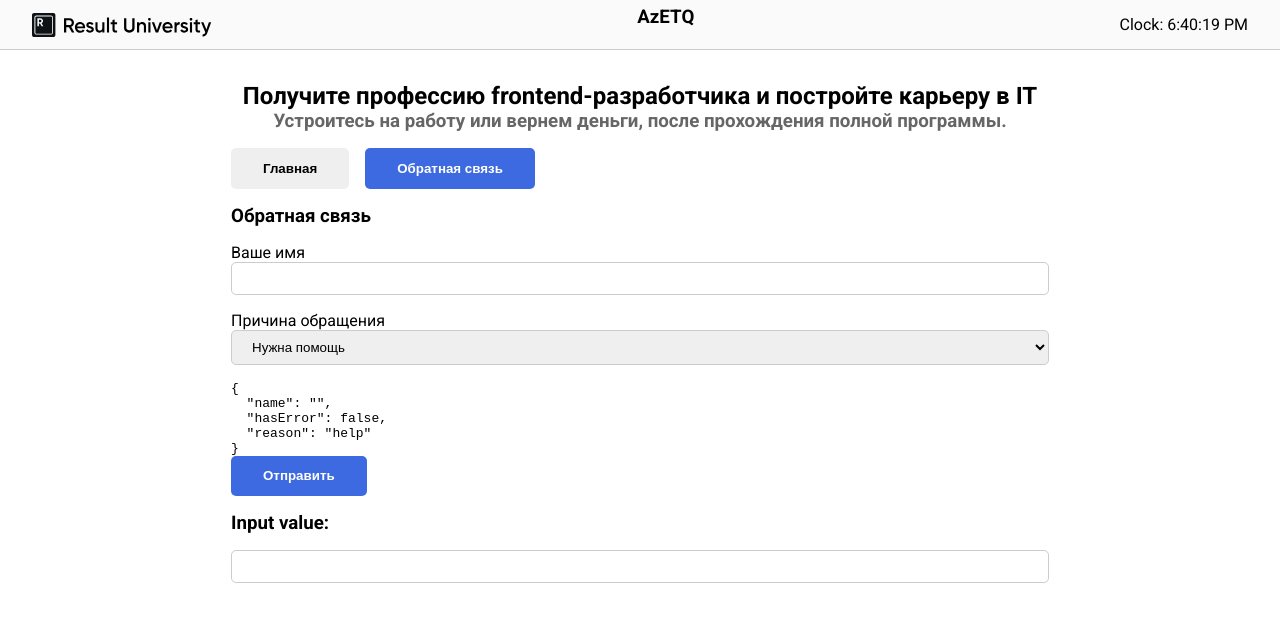
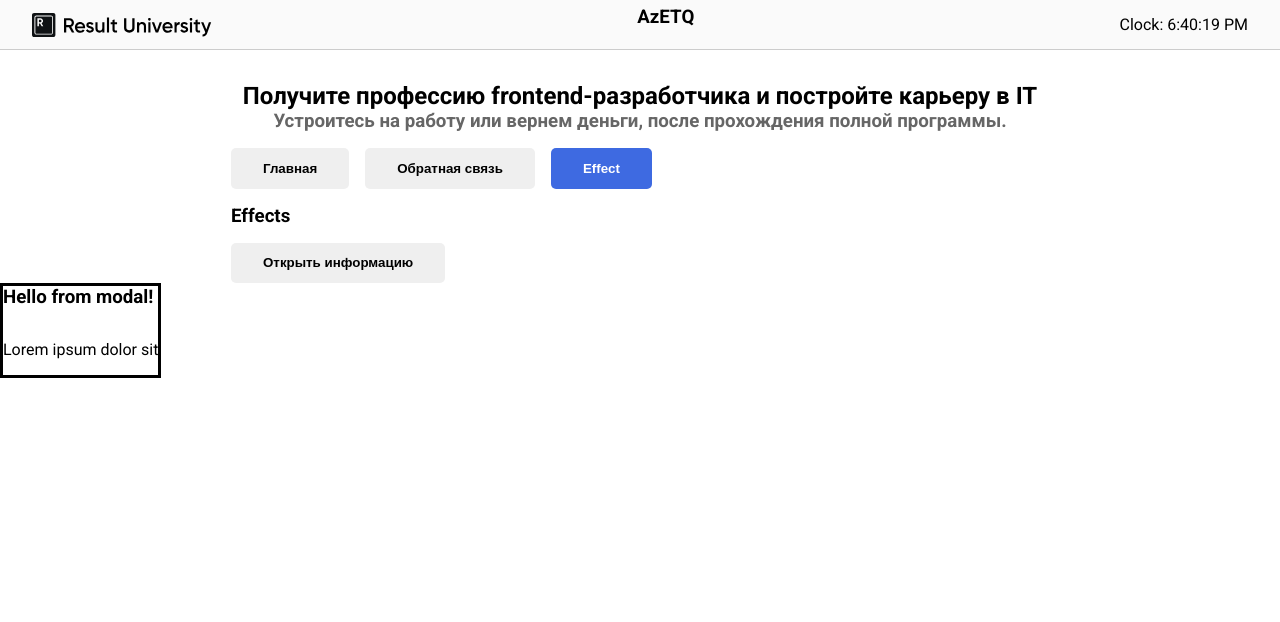
Before and after one commit to Farid-03/VPT, a React (Vite) app: page / in a window 1280 px wide. Shown: the top 622 px of the page. Built offline with nearby package versions, Linux system fonts and the light colour scheme.

Commit message:
Modal window

```diff
--- a/src/App.jsx
+++ b/src/App.jsx
@@ -4,25 +4,38 @@ import DifferencesSection from './components/DifferencesSection'
 import IntroSection from './components/IntroSection'
 import TabSection from './components/TabSection'
 import FeedBackSection from './components/FeedBackSection'
-import {useState} from 'react'
+import { useState } from 'react'
+import EffectSection from './components/EffectSection'
 
 export default function App() {
+	const [tab, setTab] = useState('effect')
 
-    const [tab, setTab] = useState('feedback')
-
-    return (
-        <> < Header /> <main>
-
-            <IntroSection/>
-
-            <TabSection active={tab} onChange={(current) => setTab(current)}/> {
-                tab === 'main' && (<> < TeachingSection /> <DifferencesSection/>
-            </>)
-            }
-
-            {tab === 'feedback' && (<> < FeedBackSection /> </>)}
-
-        </main>
-    </>
-    )
+	return (
+		<>
+			{' '}
+			<Header />{' '}
+			<main>
+				<IntroSection />
+				<TabSection active={tab} onChange={current => setTab(current)} />{' '}
+				{tab === 'main' && (
+					<>
+						{' '}
+						<TeachingSection /> <DifferencesSection />
+					</>
+				)}
+				{tab === 'feedback' && (
+					<>
+						{' '}
+						<FeedBackSection />{' '}
+					</>
+				)}
+				{tab === 'effect' && (
+					<>
+						{' '}
+						<EffectSection />{' '}
+					</>
+				)}
+			</main>
+		</>
+	)
 }
--- /dev/null
+++ b/src/components/EffectSection.jsx
@@ -0,0 +1,17 @@
+import Button from './Button/Button'
+import Modal from './Modal/Modal'
+export default function EffectSection() {
+	function openModal() {}
+	return (
+		<section>
+			<h3>Effects</h3>
+
+			<Button onClick={openModal}>Открыть информацию</Button>
+
+			<Modal>
+				<h3>Hello from modal!</h3>
+				<p>Lorem ipsum dolor sit</p>
+			</Modal>
+		</section>
+	)
+}
--- /dev/null
+++ b/src/components/Modal/Modal.css
@@ -0,0 +1,8 @@
+.dialog {
+	width: 400px;
+	margin: 10rem auto;
+	padding: 1rem;
+	border: 1px solid #ccc;
+	border-radius: 10px;
+	z-index: 100;
+}
--- /dev/null
+++ b/src/components/Modal/Modal.jsx
@@ -0,0 +1,5 @@
+import './Modal.css'
+
+export default function Modal({ children }) {
+	return <dialog open>{children}</dialog>
+}
--- a/src/components/TabSection.jsx
+++ b/src/components/TabSection.jsx
@@ -1,15 +1,23 @@
-import Button from "./Button/Button";
+import Button from './Button/Button'
 
-export default function TabSection({active, onChange}) {
+export default function TabSection({ active, onChange }) {
 	return (
-        <section style={{
-                marginBottom: '1rem'
-            }}>
+		<section
+			style={{
+				marginBottom: '1rem',
+			}}
+		>
 			<Button isActive={active === 'main'} onClick={() => onChange('main')}>
 				Главная
 			</Button>
-            <Button isActive={active === 'feedback'} onClick={() => onChange('feedback')}>
+			<Button
+				isActive={active === 'feedback'}
+				onClick={() => onChange('feedback')}
+			>
 				Обратная связь
+			</Button>
+			<Button isActive={active === 'effect'} onClick={() => onChange('effect')}>
+				Effect
 			</Button>
 		</section>
 	)
```
Lines whose indentation alone changed are shown as unchanged.
